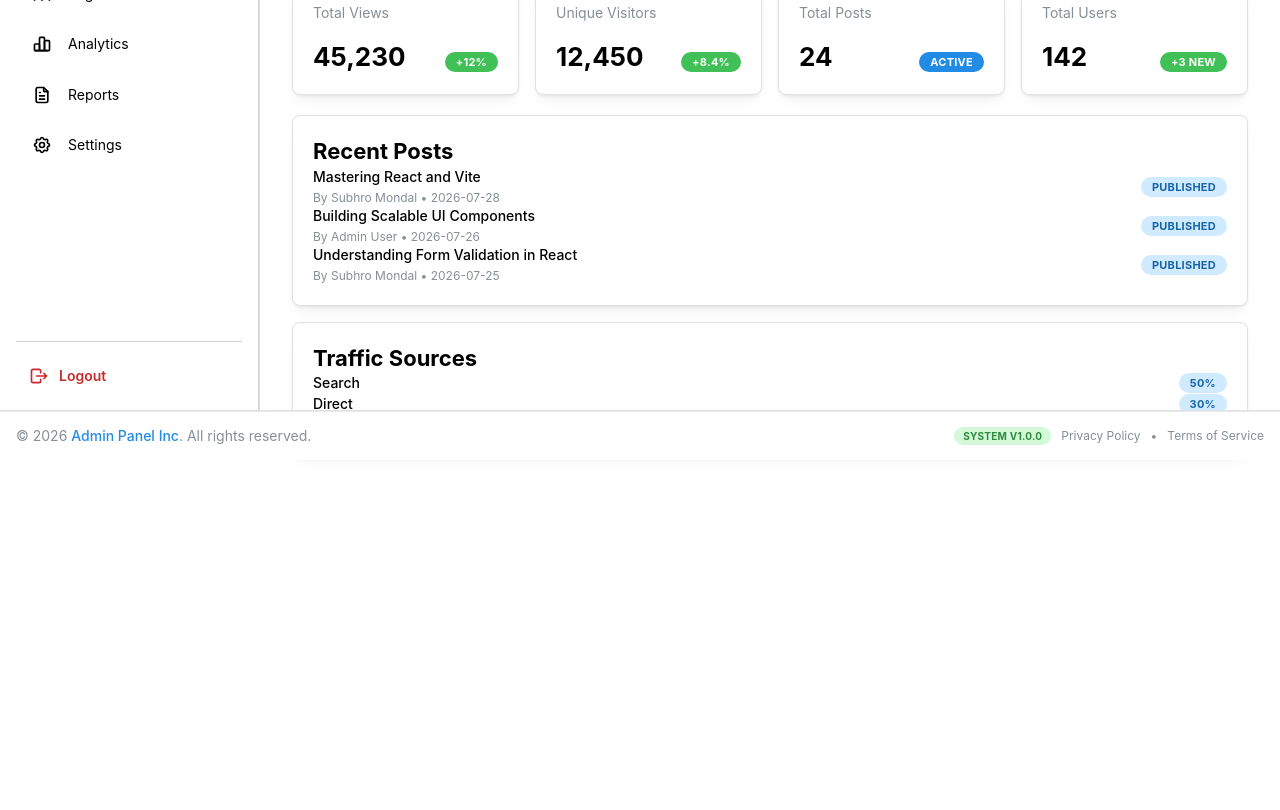
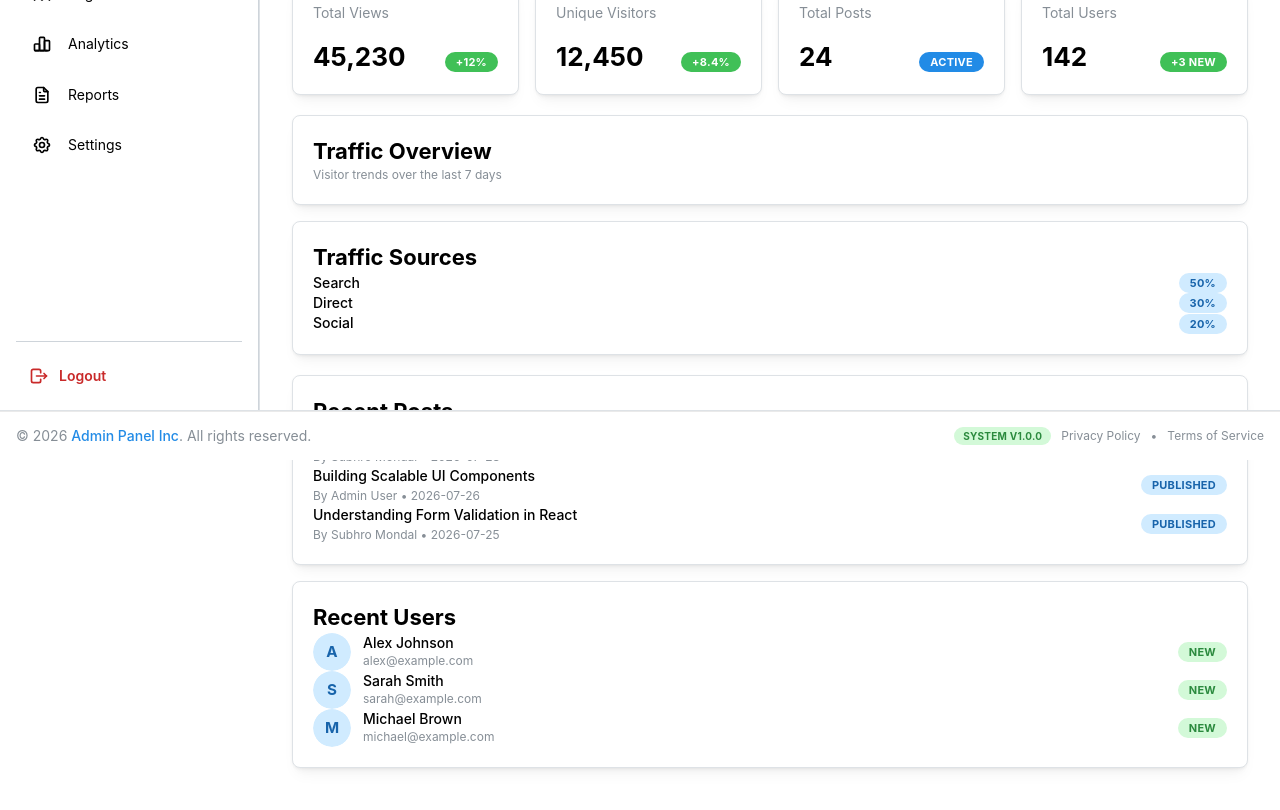
Before and after one commit to CheSubhro/MantineUIAdminPanel, a React (Vite) app: page /dashboard in a window 1280 px wide. Shown: the part 340-1150 px from the top of the page. Before the commit the page ends 877 px from the top, so only its background shows below. Built offline with nearby package versions, Linux system fonts and the light colour scheme.

Commit message:
fix(dashboard): correct syntax error in traffic chart data and add missing import configuration

```diff
--- a/package.json
+++ b/package.json
@@ -26,6 +26,7 @@
     "react-icons": "^5.6.0",
     "react-router-dom": "^7.16.0",
     "react-toastify": "^11.1.0",
+    "recharts": "^3.10.1",
     "sass": "^1.99.0"
   },
   "devDependencies": {
--- /dev/null
+++ b/src/features/dashboard/components/RecentUsersCard.jsx
@@ -0,0 +1,40 @@
+
+import React from 'react';
+import { Card, Badge } from '../../../components/common';
+import { Title, Text, Group, Stack, Avatar } from '@mantine/core';
+
+export default function RecentUsersCard({ users = [] }) {
+
+    return (
+        <Card className="p-5 shadow-sm">
+            <Title order={3} className="text-lg font-semibold text-gray-800 dark:text-white mb-4">
+                Recent Users
+            </Title>
+
+            <Stack className="divide-y divide-gray-200 dark:divide-gray-700" gap={0}>
+                {users?.length > 0 ? (
+                    users.map((user) => (
+                        <Group key={user.id} justify="space-between" align="center" className="py-3">
+                            <Group gap="sm">
+                                <Avatar color="blue" radius="xl">{user.name.charAt(0)}</Avatar>
+                                <div>
+                                    <Text size="sm" fw={500} className="text-gray-900 dark:text-gray-100">
+                                        {user.name}
+                                    </Text>
+                                    <Text size="xs" c="dimmed">
+                                        {user.email}
+                                    </Text>
+                                </div>
+                            </Group>
+                            <Badge color="green" variant="light">New</Badge>
+                        </Group>
+                    ))
+                ) : (
+                    <Text size="sm" c="dimmed" className="py-4 text-center">
+                        No recent users found.
+                    </Text>
+                )}
+            </Stack>
+        </Card>
+    );
+}
--- /dev/null
+++ b/src/features/dashboard/components/TrafficChartCard.jsx
@@ -0,0 +1,46 @@
+
+import React from 'react';
+import { Card } from '../../../components/common';
+import { Title, Text } from '@mantine/core';
+import { ResponsiveContainer, AreaChart, Area, XAxis, YAxis, Tooltip, CartesianGrid } from 'recharts';
+
+const data = [
+    { day: 'Mon', views: 4000 },
+    { day: 'Tue', views: 3000 },
+    { day: 'Wed', views: 5000 },
+    { day: 'Thu', views: 2780 },
+    { day: 'Fri', views: 1890 },
+    { day: 'Sat', views: 2390 },
+    { day: 'Sun', views: 3490 },
+];
+
+export default function TrafficChartCard() {
+    return (
+        <Card className="p-5 shadow-sm">
+            <Title order={3} className="text-lg font-semibold text-gray-800 dark:text-white mb-1">
+                Traffic Overview
+            </Title>
+            <Text size="xs" c="dimmed" className="mb-4">
+                Visitor trends over the last 7 days
+            </Text>
+
+            <div className="h-64 w-full">
+                <ResponsiveContainer width="100%" height="100%">
+                    <AreaChart data={data} margin={{ top: 10, right: 10, left: -20, bottom: 0 }}>
+                        <defs>
+                            <linearGradient id="colorViews" x1="0" y1="0" x2="0" y2="1">
+                                <stop offset="5%" stopColor="#2563eb" stopOpacity={0.8} />
+                                <stop offset="95%" stopColor="#2563eb" stopOpacity={0} />
+                            </linearGradient>
+                        </defs>
+                        <CartesianGrid strokeDasharray="3 3" vertical={false} stroke="#e5e7eb" />
+                        <XAxis dataKey="day" stroke="#9ca3af" fontSize={12} />
+                        <YAxis stroke="#9ca3af" fontSize={12} />
+                        <Tooltip />
+                        <Area type="monotone" dataKey="views" stroke="#2563eb" fillOpacity={1} fill="url(#colorViews)" />
+                    </AreaChart>
+                </ResponsiveContainer>
+            </div>
+        </Card>
+    );
+}
--- a/src/hooks/useDashboard.js
+++ b/src/hooks/useDashboard.js
@@ -21,7 +21,15 @@ export const useDashboard = () => {
         { id: 3, title: 'Understanding Form Validation in React', author: 'Subhro Mondal', date: '2026-07-25' }
     ]);
 
+    const [recentUsers, setRecentUsers] = useState([
+        { id: 1, name: 'Alex Johnson', email: 'alex@example.com' },
+        { id: 2, name: 'Sarah Smith', email: 'sarah@example.com' },
+        { id: 3, name: 'Michael Brown', email: 'michael@example.com' }
+    ]);
+
     const [loading, setLoading] = useState(false);
+
+
 
     useEffect(() => {
     }, []);
@@ -30,6 +38,7 @@ export const useDashboard = () => {
         metrics,
         trafficSources,
         recentPosts,
+        recentUsers,
         loading
     };
 };
--- a/src/pages/DashboardPage.jsx
+++ b/src/pages/DashboardPage.jsx
@@ -6,13 +6,14 @@ import { useNavigate } from 'react-router-dom';
 import { useDashboard } from '../hooks/useDashboard';
 import DashboardHeader from '../features/dashboard/components/DashboardHeader';
 import DashboardMetrics from '../features/dashboard/components/DashboardMetrics';
+import TrafficChartCard from '../features/dashboard/components/TrafficChartCard';
+import TrafficSourcesCard from '../features/dashboard/components/TrafficSourcesCard';
 import RecentPostsCard from '../features/dashboard/components/RecentPostsCard';
-import TrafficSourcesCard from '../features/dashboard/components/TrafficSourcesCard';
+import RecentUsersCard from '../features/dashboard/components/RecentUsersCard';
 import { Spinner } from '../components/common';
 
 export default function DashboardPage() {
-
-    const { metrics, trafficSources, recentPosts, loading } = useDashboard();
+    const { metrics, trafficSources, recentPosts, recentUsers, loading } = useDashboard();
     const navigate = useNavigate();
 
     const handleNewPost = () => {
@@ -37,28 +38,25 @@ export default function DashboardPage() {
             />
 
             {/* Metric Cards */}
-            <DashboardMetrics
-                metrics={metrics}
-            />
+            <DashboardMetrics metrics={metrics} />
 
-            {/* Bottom Cards */}
+            {/* Analytics Charts Section */}
             <Grid gutter="lg">
-                <Grid.Col
-                    xs={12}
-                    md={6}
-                >
-                    <RecentPostsCard
-                        posts={recentPosts}
-                    />
+                <Grid.Col xs={12} lg={8}>
+                    <TrafficChartCard />
                 </Grid.Col>
+                <Grid.Col xs={12} lg={4}>
+                    <TrafficSourcesCard trafficSources={trafficSources} />
+                </Grid.Col>
+            </Grid>
 
-                <Grid.Col
-                    xs={12}
-                    md={6}
-                >
-                    <TrafficSourcesCard
-                        trafficSources={trafficSources}
-                    />
+            {/* Recent Activities & Lists Section */}
+            <Grid gutter="lg">
+                <Grid.Col xs={12} md={6}>
+                    <RecentPostsCard posts={recentPosts} />
+                </Grid.Col>
+                <Grid.Col xs={12} md={6}>
+                    <RecentUsersCard users={recentUsers} />
                 </Grid.Col>
             </Grid>
         </Stack>
```
Also changed, not shown: 1 other file (tests, documents, lock files or other folders).
